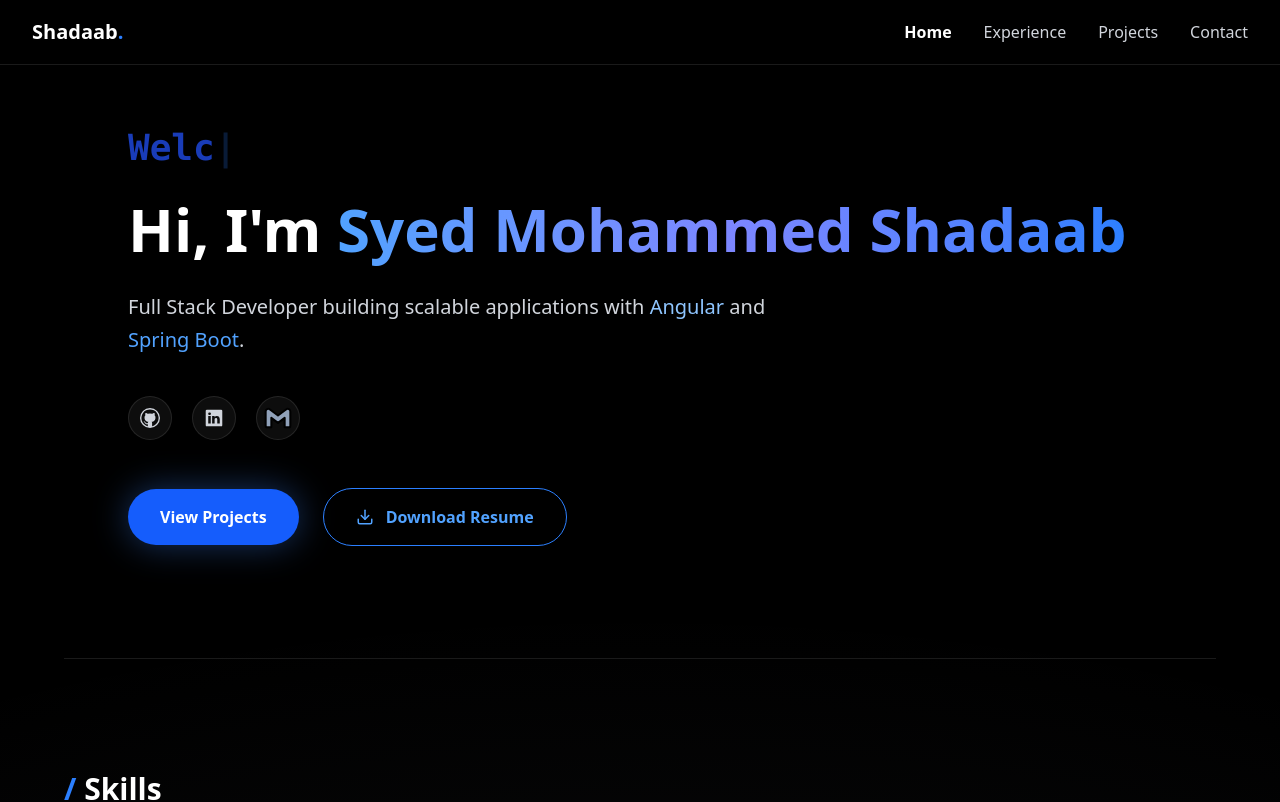
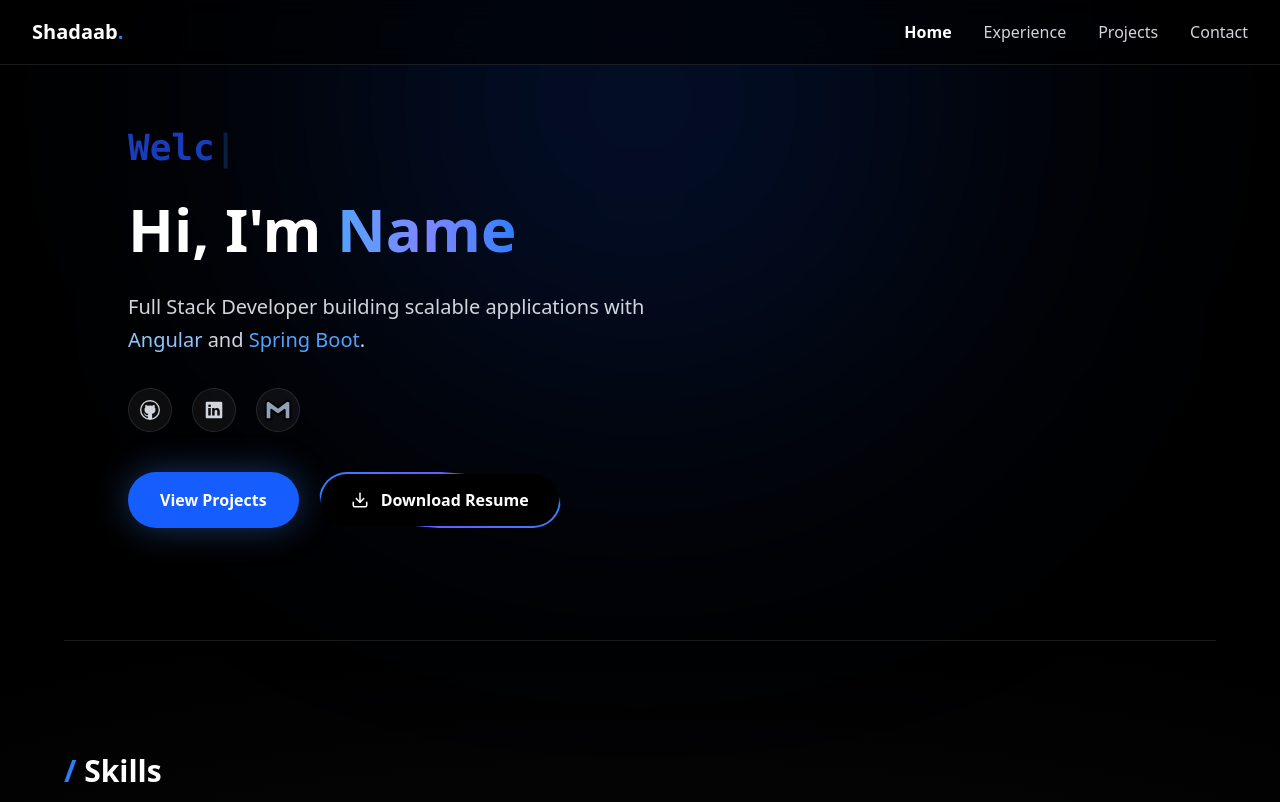
Before and after one commit to syedmohammedshadaab/portfolio, a React (Vite) app: page / in a window 1280 px wide. Shown: the top 802 px of the page. Built offline with nearby package versions, Linux system fonts and the light colour scheme.

Commit message:
Fixed Home UI

```diff
--- a/src/pages/Home.jsx
+++ b/src/pages/Home.jsx
@@ -1,5 +1,5 @@
-import React from "react";
-import { motion } from "framer-motion";
+import React, { useRef } from "react";
+import { motion, useMotionValue, useSpring } from "framer-motion";
 import { FiDownload } from "react-icons/fi";
 import TypewriterText from "../components/TypewriterText";
 import TimelinePage2 from "../components/TimelinePage2";
@@ -16,22 +16,56 @@ const fadeUp = {
 const sectionSpacing = "mb-36";
 
 const Home = () => {
+  /* ================= Magnetic Button ================= */
+  const buttonRef = useRef(null);
+  const x = useMotionValue(0);
+  const y = useMotionValue(0);
+
+  const springX = useSpring(x, { stiffness: 150, damping: 15 });
+  const springY = useSpring(y, { stiffness: 150, damping: 15 });
+
+  const handleMouseMove = (e) => {
+    const rect = buttonRef.current.getBoundingClientRect();
+    const offsetX = e.clientX - (rect.left + rect.width / 2);
+    const offsetY = e.clientY - (rect.top + rect.height / 2);
+
+    x.set(offsetX * 0.2);
+    y.set(offsetY * 0.2);
+  };
+
+  const handleMouseLeave = () => {
+    x.set(0);
+    y.set(0);
+  };
+
   return (
-    <div className="min-h-screen w-full px-6 sm:px-10 lg:px-16 pt-32 pb-24 text-white relative">
+    <div className="relative min-h-screen w-full px-6 sm:px-10 lg:px-16 pt-28 sm:pt-32 pb-24 text-white overflow-hidden">
+
+      {/* ================= Ambient Background Glow ================= */}
+      <div className="absolute top-[-200px] left-1/2 -translate-x-1/2 w-[600px] h-[600px] bg-blue-600/20 blur-[160px] rounded-full pointer-events-none" />
+      <div className="absolute bottom-[-250px] right-[-200px] w-[500px] h-[500px] bg-indigo-600/20 blur-[140px] rounded-full pointer-events-none" />
+
       {/* ================= HERO ================= */}
-      <section className="max-w-5xl mx-auto text-center md:text-left">
+      <motion.section
+        initial={{ opacity: 0, y: 40 }}
+        animate={{ opacity: 1, y: 0 }}
+        transition={{ duration: 0.8 }}
+        className="relative max-w-5xl mx-auto text-center md:text-left z-10"
+      >
         <TypewriterText />
 
+        {/* Parallax Title */}
         <motion.h1
           variants={fadeUp}
           initial="hidden"
           animate="visible"
           transition={{ duration: 0.6 }}
+          whileHover={{ y: -5 }}
           className="text-4xl sm:text-5xl lg:text-6xl font-extrabold leading-tight mt-6"
         >
           Hi, I'm{" "}
           <span className="bg-gradient-to-r from-blue-400 via-indigo-400 to-blue-500 bg-clip-text text-transparent">
-            Syed Mohammed Shadaab
+            Name
           </span>
         </motion.h1>
 
@@ -40,7 +74,7 @@ const Home = () => {
           initial="hidden"
           animate="visible"
           transition={{ duration: 0.6, delay: 0.15 }}
-          className="mt-6 text-lg lg:text-xl text-gray-300 max-w-2xl mx-auto md:mx-0 leading-relaxed"
+          className="mt-6 text-base sm:text-lg lg:text-xl text-gray-300 max-w-xl mx-auto md:mx-0 leading-relaxed"
         >
           Full Stack Developer building scalable applications with{" "}
           <span className="text-blue-300 font-medium">Angular</span> and{" "}
@@ -53,18 +87,10 @@ const Home = () => {
           initial="hidden"
           animate="visible"
           transition={{ duration: 0.6, delay: 0.25 }}
-          className="flex items-center justify-center md:justify-start gap-5 mt-10"
+          className="flex items-center justify-center md:justify-start gap-5 mt-8"
         >
-          {[
-            {
-              component: <GitHubIcon />,
-              href: "https://github.com/syedmohammedshadaab",
-            },
-            {
-              component: <LinkedInIcon />,
-              href: "https://www.linkedin.com/in/syedmohammedshadaaab",
-            },
-          ].map((item, index) => (
+          {[{ component: <GitHubIcon />, href: "" },
+            { component: <LinkedInIcon />, href: "" }].map((item, index) => (
             <a
               key={index}
               href={item.href}
@@ -81,15 +107,13 @@ const Home = () => {
             </a>
           ))}
 
-          <div
-            className="flex items-center justify-center
+          <div className="flex items-center justify-center
                           w-11 h-11 rounded-full
                           bg-white/5 border border-white/10
                           hover:bg-blue-600/20
                           hover:border-blue-500/40
-                          transition duration-300"
-          >
-            <EmailIcon email="mailto:syedshadaab2@gmail.com" />
+                          transition duration-300">
+            <EmailIcon email="" />
           </div>
         </motion.div>
 
@@ -99,12 +123,13 @@ const Home = () => {
           initial="hidden"
           animate="visible"
           transition={{ duration: 0.6, delay: 0.35 }}
-          className="mt-12 flex flex-col md:flex-row md:items-center gap-6"
+          className="mt-10 flex flex-col sm:flex-row items-center justify-center md:justify-start gap-5"
         >
           {/* View Projects */}
           <a
             href="/projects"
-            className="bg-blue-600 hover:bg-blue-700
+            className="w-full sm:w-auto text-center
+                       bg-blue-600 hover:bg-blue-700
                        px-8 py-4 rounded-full
                        font-semibold text-base
                        shadow-[0_0_35px_rgba(59,130,246,0.4)]
@@ -113,29 +138,31 @@ const Home = () => {
             View Projects
           </a>
 
-          {/* Premium Resume Button */}
-          <a
-            href="resume/Syed_Mohammed_Shadaab_2025.pdf"
+          {/* Ultra Premium Resume Button */}
+          <motion.a
+            ref={buttonRef}
+            href="/resume.pdf"
             download
-            className="group relative inline-flex items-center gap-3
+            style={{ x: springX, y: springY }}
+            onMouseMove={handleMouseMove}
+            onMouseLeave={handleMouseLeave}
+            className="relative w-full sm:w-auto flex items-center justify-center gap-3
                        px-8 py-4 rounded-full font-semibold text-base
-                       border border-blue-500 text-blue-400
-                       overflow-hidden
-                       transition-all duration-500
-                       hover:text-white
-                       hover:shadow-[0_0_30px_rgba(59,130,246,0.6)]"
+                       text-white overflow-hidden group"
           >
-            {/* Glow background */}
-            <span className="absolute inset-0 bg-blue-600 opacity-0 group-hover:opacity-100 transition duration-500" />
+            {/* Animated Gradient Border */}
+            <span className="absolute inset-0 rounded-full p-[2px] bg-gradient-to-r from-blue-500 via-indigo-500 to-blue-500 animate-[spin_6s_linear_infinite]" />
+            <span className="absolute inset-[2px] rounded-full bg-black" />
 
-            <FiDownload className="relative z-10 text-lg group-hover:translate-y-0.5 transition duration-300" />
+            {/* Content */}
+            <FiDownload className="relative z-10 text-lg" />
             <span className="relative z-10">Download Resume</span>
-          </a>
+          </motion.a>
         </motion.div>
-      </section>
+      </motion.section>
 
       {/* Divider */}
-      <div className="h-px bg-white/10 my-28 max-w-6xl mx-auto" />
+      <div className="h-px bg-white/10 my-28 max-w-6xl mx-auto relative z-10" />
 
       {/* ================= SKILLS ================= */}
       <motion.section
@@ -144,7 +171,7 @@ const Home = () => {
         whileInView="visible"
         viewport={{ amount: 0.3 }}
         transition={{ duration: 0.6 }}
-        className={`max-w-6xl mx-auto ${sectionSpacing}`}
+        className={`relative z-10 max-w-6xl mx-auto ${sectionSpacing}`}
       >
         <h2 className="text-3xl font-bold mb-10 text-center md:text-left">
           <span className="text-blue-500">/</span> Skills
@@ -152,79 +179,44 @@ const Home = () => {
 
         <div className="flex flex-wrap justify-center md:justify-start gap-4">
           {[
-            "Java",
-            "TypeScript",
-            "Angular",
-            "Bootstrap",
-            "HTML5",
-            "CSS3",
-            "Spring Boot",
-            "Spring MVC",
-            "JPA",
-            "Hibernate",
-            "MySQL",
-            "MongoDB",
-            "Git",
-            "Maven",
-            "Postman",
-            "Docker",
-            "Spring Tool Suite",
-            "IntelliJ IDEA",
-            "Visual Studio Code",
-            "Vercel",
-            "Railway",
-            "Render",
-            "React",
+            "Java","TypeScript","Angular","Bootstrap","HTML5","CSS3",
+            "Spring Boot","Spring MVC","JPA","Hibernate","MySQL",
+            "MongoDB","Git","Maven","Postman","Docker",
+            "Spring Tool Suite","IntelliJ IDEA",
+            "Visual Studio Code","Vercel","Railway","Render","React"
           ].map((skill) => (
-            <div
+            <motion.div
               key={skill}
+              whileHover={{ y: -6, scale: 1.08 }}
+              transition={{ type: "spring", stiffness: 200 }}
               className="px-6 py-3 rounded-full
                          bg-white/5 border border-white/10
                          backdrop-blur-md
-                         transition-all duration-300
-                         hover:-translate-y-1
-                         hover:scale-105
                          hover:bg-blue-600/20
                          hover:border-blue-500/50
-                         hover:shadow-[0_0_20px_rgba(59,130,246,0.4)]"
+                         hover:shadow-[0_0_25px_rgba(59,130,246,0.4)]"
             >
               {skill}
-            </div>
+            </motion.div>
           ))}
         </div>
       </motion.section>
 
       {/* ================= EXPERIENCE ================= */}
-      <motion.section
-        variants={fadeUp}
-        initial="hidden"
-        whileInView="visible"
-        viewport={{ amount: 0.3 }}
-        transition={{ duration: 0.6 }}
-        className={`max-w-6xl mx-auto ${sectionSpacing}`}
-      >
+      <section className={`relative z-10 max-w-6xl mx-auto ${sectionSpacing}`}>
         <h2 className="text-3xl font-bold mb-10 text-center md:text-left">
           <span className="text-blue-500">/</span> Experience
         </h2>
-
         <TimelinePage2 />
-      </motion.section>
+      </section>
 
       {/* ================= PROJECTS ================= */}
-      <motion.section
-        variants={fadeUp}
-        initial="hidden"
-        whileInView="visible"
-        viewport={{ amount: 0.3 }}
-        transition={{ duration: 0.6 }}
-        className="max-w-6xl mx-auto"
-      >
+      <section className="relative z-10 max-w-6xl mx-auto">
         <h2 className="text-3xl font-bold mb-10 text-center md:text-left">
           <span className="text-blue-500">/</span> Projects
         </h2>
-
         <Projects />
-      </motion.section>
+      </section>
     </div>
   );
 };
```
